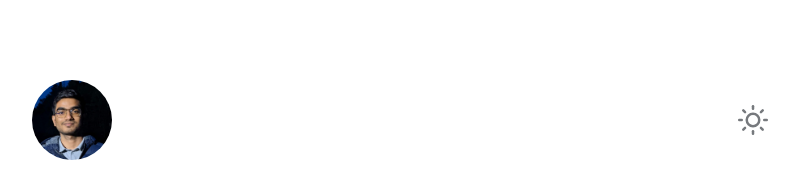
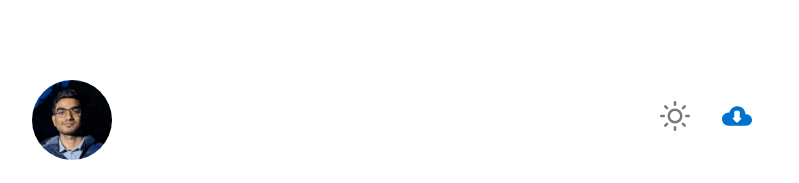
Before and after one commit to shamsch/minimal-portfolio, a Next.js app: page / in a window 1280 px wide. Shown: the top 183 px of the page, without its empty margins (240-1039 px from the left). Built offline with nearby package versions, Linux system fonts and the light colour scheme.

Commit message:
cv download option visually ready

```diff
--- a/components/Hero.js
+++ b/components/Hero.js
@@ -15,6 +15,8 @@ export default function Hero() {
             alt="LeBron"
           />
         </div>
+        <div className="flex flex-row">
+          <div className="mx-4">
             <Image
               src="/static/icons/sun.svg"
               width={30}
@@ -24,6 +26,18 @@ export default function Hero() {
               onClick={() => setTheme(theme === 'light' ? 'dark' : 'light')}
             />
           </div>
+          <div className="mx-4">
+            <Image
+              src="/static/icons/download.svg"
+              width={30}
+              height={30}
+              alt="Toggle theme"
+              className="cursor-pointer"
+              onClick={() => console.log('Download resume')}
+            />
+          </div>
+        </div>
+      </div>
       <h1 className="mt-5 mb-4">{hero.title}</h1>
       <p className="text-lg">{hero.desc}</p>
     </div>
```
Also changed, not shown: public/static/icons/download.svg (added). Lines whose indentation alone changed are shown as unchanged.
